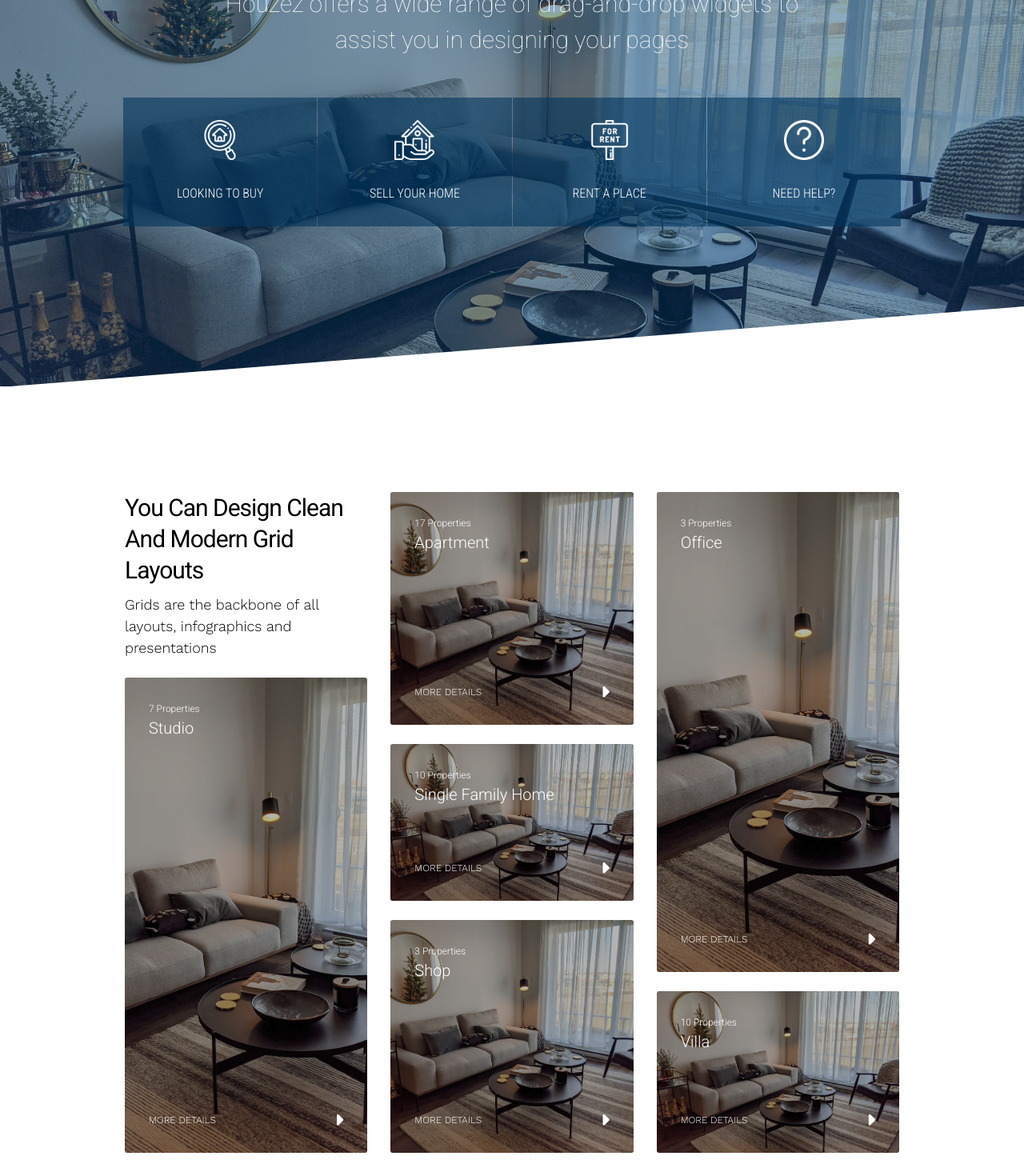
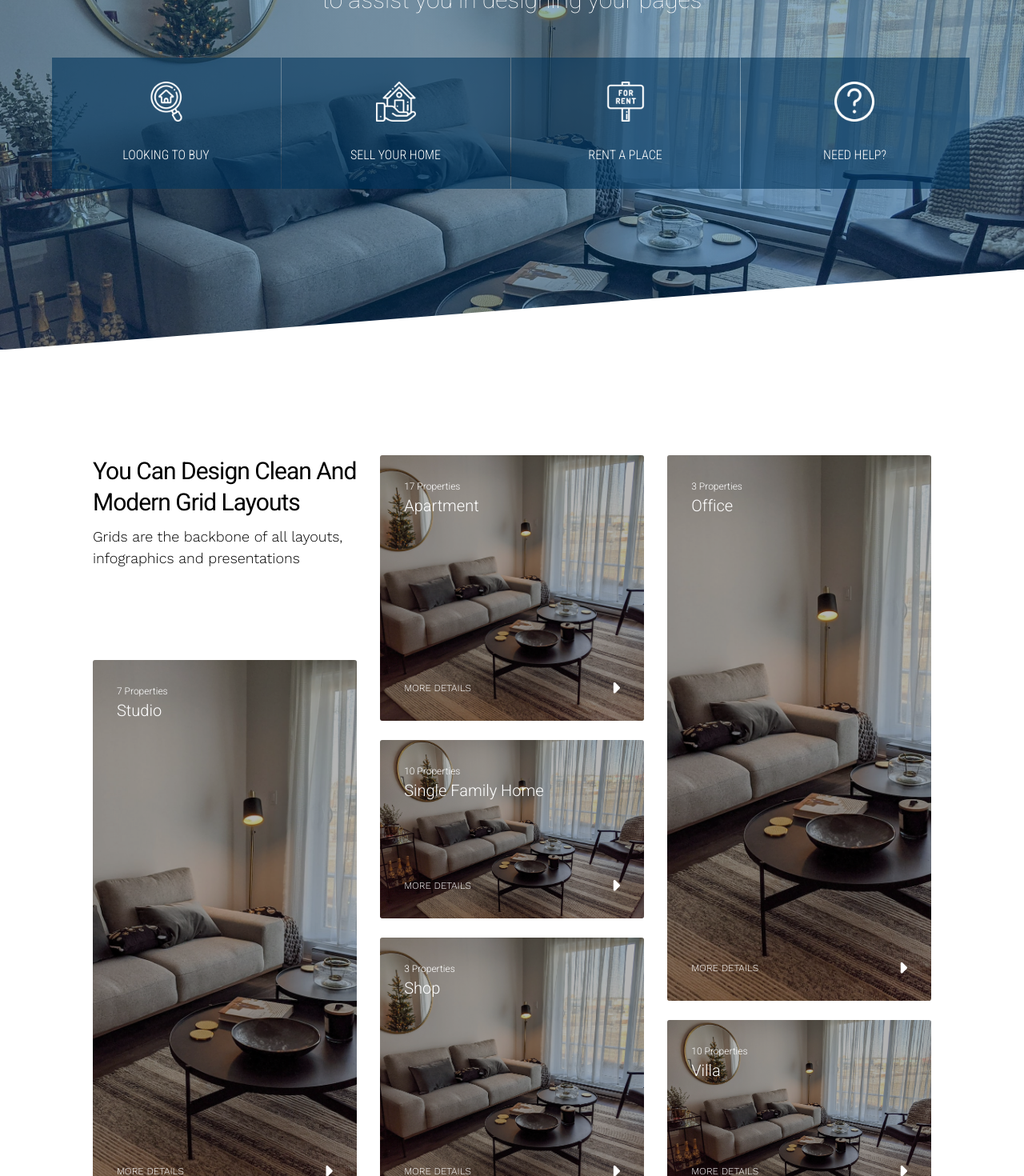
Before and after one commit to Stefan0305/houzez-app, a React (Create React App) app: page / in a window 1280 px wide. Shown: the part 2120-3590 px from the top of the page at 80% size. Built offline with nearby package versions, Linux system fonts and the light colour scheme.

Commit message:
added responsivness for hero cards, grid and widgets section

```diff
--- a/src/pages/Home/Home.js
+++ b/src/pages/Home/Home.js
@@ -2,28 +2,27 @@ import { useEffect, useState } from "react";
 import { Link } from "react-router-dom";
 import FeaturedCard from "../../components/FeaturedCard/FeaturedCard";
 import Testimonials from "../../components/Testimonials/Testimonials";
-import AliceCarousel from 'react-alice-carousel';
-import 'react-alice-carousel/lib/alice-carousel.css';
+import AliceCarousel from "react-alice-carousel";
+import "react-alice-carousel/lib/alice-carousel.css";
 
 import "./Home.scss";
 
 function Home() {
-
   const [featured, setFeatured] = useState(false);
 
-  async function fetchData(){
-    await fetch('fakeData.json', {
-      headers : {
-        'Content-Type': 'application/json',
-        'Accept': 'application/json'
+  async function fetchData() {
+    await fetch("fakeData.json", {
+      headers: {
+        "Content-Type": "application/json",
+        Accept: "application/json",
+      },
+    })
+      .then((res) => res.json())
+      .then((data) => setFeatured(data.filter((e) => e.featured === true)));
   }
-   })
-   .then( res => res.json())
-   .then(data=> setFeatured(data.filter(e=> e.featured===true)));
-  }
-  useEffect(()=> {
+  useEffect(() => {
     fetchData();
-  }, [])
+  }, []);
 
   return (
     <main>
@@ -85,23 +84,32 @@ function Home() {
           </div>
         </div>
         <div className="features">
-            {featured ?
+          {featured ? (
             <AliceCarousel
               mouseTracking
               autoPlay={true}
-            responsive={{0: {items:1}, 768: {items: 2}, 992: {items: 4}}}
+              responsive={{
+                0: { items: 1 },
+                768: { items: 2 },
+                992: { items: 4 },
+              }}
               disableButtonsControls={false}
               controlsStrategy={"alternate"}
               autoPlayInterval={3000}
-            items={featured.map(e=><FeaturedCard key={e.id} props={e}/>)}
+              items={featured.map((e) => (
+                <FeaturedCard key={e.id} props={e} />
+              ))}
               infinite={true}
               renderPrevButton={() => {
-              return <button className="btn btnPrev">Prev</button>
+                return <button className="btn btnPrev">Prev</button>;
               }}
               renderNextButton={() => {
-              return <button className="btn btnNext">Next</button>
+                return <button className="btn btnNext">Next</button>;
               }}
-            ></AliceCarousel> : ""}
+            ></AliceCarousel>
+          ) : (
+            ""
+          )}
           {/* {featured ? featured.map(e=><FeaturedCard key={e.id} props={e}/>) : ""} */}
         </div>
         <div className="clip-bottom"></div>
@@ -154,7 +162,7 @@ function Home() {
                   presentations
                 </p>
               </div>
-              <div className="grid-item big-box">
+              <div className="grid-item underheader big-box">
                 <div className="box-overlay"></div>
                 <div className="grid-title">
                   <p>7 Properties</p>
--- a/src/pages/Home/Home.scss
+++ b/src/pages/Home/Home.scss
@@ -130,8 +130,10 @@
   background-color: var(--clr-background-dark_blue);
   .container {
     padding: 50px 0 200px 0;
+    @media (min-width: 768px) {
       display: flex;
       gap: 1px;
+    }
   }
 }
 
@@ -178,9 +180,9 @@
   width: 100%;
   padding: 100px 0;
 
-  .features-section-header{
+  .features-section-header {
     margin-bottom: 80px;
-    h3{
+    h3 {
       font-family: var(--ff-heading);
       font-size: 35px;
       font-weight: var(--fw-medium);
@@ -189,7 +191,7 @@
       line-height: 1.2;
       text-align: center;
     }
-    p{
+    p {
       color: #7a7a7a;
       font-family: var(--ff-body);
       font-size: 18px;
@@ -201,13 +203,13 @@
     }
   }
 
-  .features{
+  .features {
     width: 85%;
     margin-left: auto;
     margin-right: auto;
     position: relative;
 
-    button{
+    button {
       border: 1px solid var(--clr-primary-cyan);
       color: var(--clr-primary-cyan);
       background-color: transparent;
@@ -217,17 +219,17 @@
       font-weight: 100;
       border-radius: 2px;
       transition: all 0.2s;
-      &:hover{
+      &:hover {
         background-color: var(--clr-primary-cyan);
         color: white;
       }
     }
-    .btnNext{
+    .btnNext {
       top: 0;
       right: 0;
       transform: translate(-30%, -140%);
     }
-    .btnPrev{
+    .btnPrev {
       top: 0;
       right: 0;
       transform: translate(-150%, -140%);
@@ -237,7 +239,7 @@
 
 // widgets section
 .widgets-section-container {
-  padding: 200px 100px 200px 100px;
+  padding: 200px 0;
   background-image: linear-gradient(
       to bottom,
       rgba(0, 66, 116, 0.45),
@@ -253,17 +255,20 @@
     font-weight: var(--fw-thin);
     color: white;
     text-align: center;
-    padding: 50px 120px;
+    padding: 0 20px 50px 20px;
+    margin: auto;
+    max-width: 734px;
   }
 
   .widgets {
     display: flex;
-    gap: 1px;
+    flex-wrap: wrap;
     a {
       display: block;
       background-color: rgba(0, 52, 92, 0.6);
-      width: 25%;
-      aspect-ratio: 1.5/1;
+      width: 100%;
+      padding: 30px 0;
+      margin: 0.5px;
       display: flex;
       align-items: center;
       justify-content: center;
@@ -273,8 +278,15 @@
         box-shadow: 0px 60px 100px 10px rgba($color: black, $alpha: 0.3);
         transform: translateY(-10px);
       }
+      @media (min-width: 768px) {
+        width: calc((100% / 2) - 1px);
+      }
+
+      @media (min-width: 992px) {
+        width: calc((100% / 4) - 2px);
       }
     }
+
     .widget {
       display: flex;
       flex-direction: column;
@@ -295,26 +307,43 @@
       }
     }
   }
+}
 
 // grid section
 .grid-section-container {
   position: relative;
   padding: 120px 0;
   width: 100%;
+
+  .grid {
+    padding: 0 40px;
+
+    @media (min-width: 768px) {
+      display: flex;
+      justify-content: space-between;
+      max-height: 1168px;
+      aspect-ratio: 1.2 / 1;
+
       .big-box {
-    height: 75%;
+        flex-basis: 75%;
       }
       .small-box {
-    height: 25%;
+        flex-basis: 25%;
       }
       .medium-box {
-    height: 37.5%;
+        flex-basis: 37.5%;
       }
-  .grid {
-    display: flex;
-    justify-content: space-between;
-    padding: 0 80px;
-    height: 850px;
+
+      .grid-header {
+        flex-grow: 1;
+        flex-shrink: 1;
+      }
+
+      .underheader {
+        flex-grow: 2;
+        flex-shrink: 2;
+      }
+
       .column {
         display: flex;
         flex-direction: column;
@@ -322,6 +351,8 @@
         height: 100%;
         padding: 0px 12px;
       }
+    }
+
     .grid-header {
       margin: 12px 0;
       padding: 0;
@@ -341,6 +372,9 @@
       }
     }
     .grid-item {
+      @media (max-width: 767px) {
+        aspect-ratio: 1.5 / 1;
+      }
       background-image: url("../../../public/images/apartment-1.jpg");
       background-repeat: no-repeat;
       background-size: cover;
```
Lines whose indentation alone changed are shown as unchanged.
